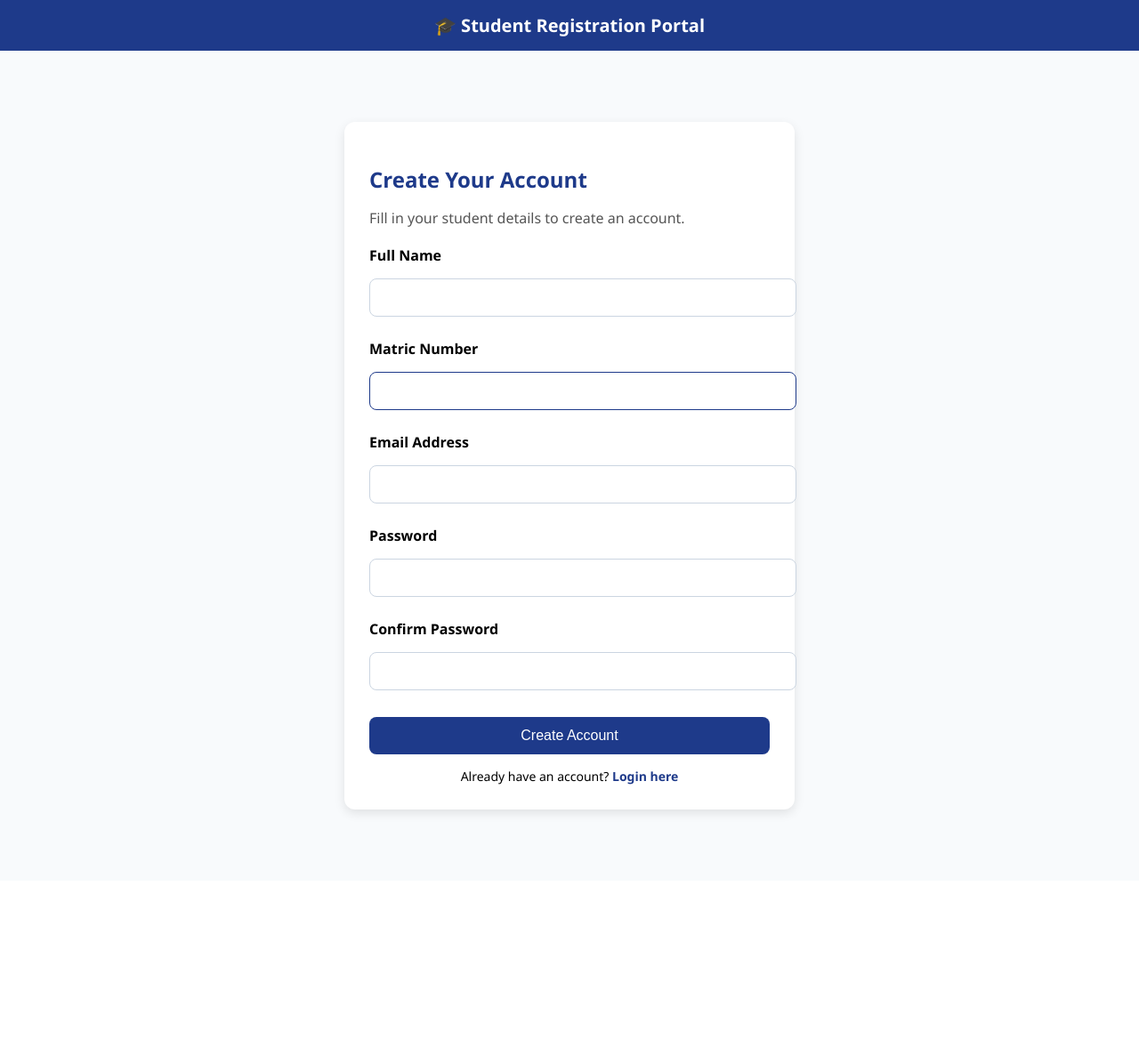
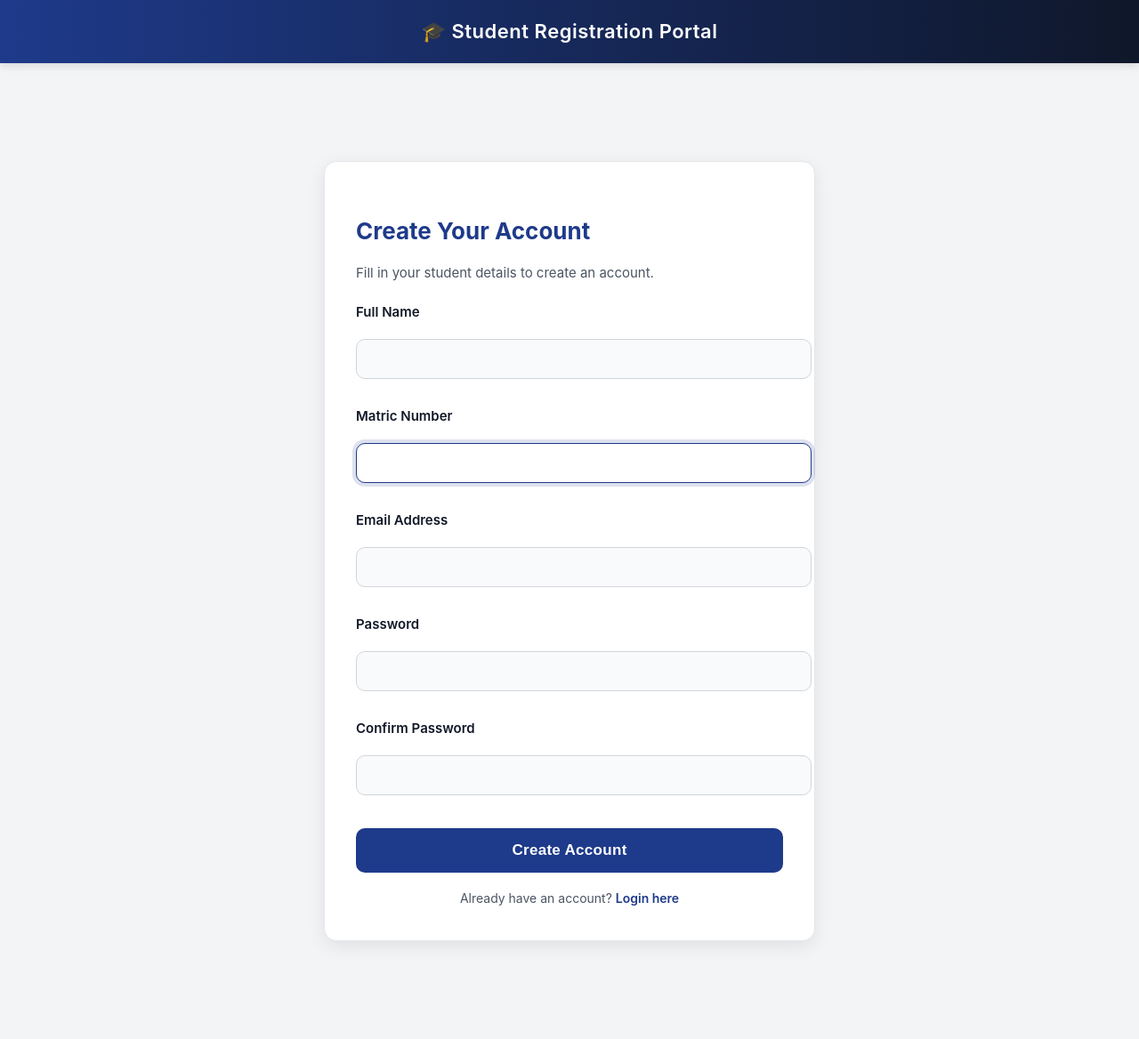
Before and after one commit to Rayflex189/EduSubmit, a Django app: page /register/ in a window 1280 px wide. Shown: the whole page at 89% size. Before the commit the page ends 918 px from the top, so only its background shows below. Run offline with Django 5.2, Linux system fonts and the light colour scheme.

Commit message:
Your commit message here

```diff
--- a/assignment_portal/submissions/templates/base.html
+++ b/assignment_portal/submissions/templates/base.html
@@ -5,65 +5,126 @@
     <meta name="viewport" content="width=device-width, initial-scale=1.0">
     <title>{{ page_title }}</title>
     <style>
+        /* ============================
+           GLOBAL THEME — EDUCATION STYLE
+        ============================= */
         body {
-            font-family: 'Segoe UI', sans-serif;
-            background: #F8FAFC;
+            font-family: "Inter", "Segoe UI", sans-serif;
+            background: #F3F4F6;
             margin: 0;
             padding: 0;
+            color: #1F2937;
+            line-height: 1.6;
         }
+
+        /* ============================
+           NAVBAR
+        ============================= */
         .navbar {
-            background: #1E3A8A;
-            padding: 18px 40px;
+            background: linear-gradient(to right, #1E3A8A, #0F172A);
+            padding: 20px 50px;
             color: white;
-            font-size: 20px;
-            font-weight: bold;
+            font-size: 22px;
+            font-weight: 600;
+            letter-spacing: 0.5px;
+            box-shadow: 0 2px 10px rgba(0,0,0,0.15);
         }
+
+        /* ============================
+           MAIN WRAPPER
+        ============================= */
         .container {
             width: 90%;
-            max-width: 1000px;
-            margin: 40px auto;
+            max-width: 1100px;
+            margin: 50px auto;
         }
+
+        /* ============================
+           CARD / CONTENT BOXES
+        ============================= */
         .card {
             background: white;
-            padding: 25px;
-            border-radius: 10px;
-            box-shadow: 0 4px 12px rgba(0, 0, 0, 0.08);
+            padding: 35px;
+            border-radius: 14px;
+            box-shadow: 0 6px 20px rgba(0,0,0,0.08);
+            border: 1px solid #E5E7EB;
         }
+
+        /* ============================
+           INPUTS & FORMS
+        ============================= */
         input, select, textarea {
             width: 100%;
-            padding: 12px;
-            margin: 10px 0;
-            border-radius: 8px;
-            border: 1px solid #CBD5E1;
+            padding: 14px;
+            margin: 12px 0;
+            border-radius: 10px;
+            border: 1px solid #D1D5DB;
             font-size: 16px;
+            background: #F9FAFB;
+            transition: 0.25s ease;
         }
+
+        input:focus, select:focus, textarea:focus {
+            border-color: #1E3A8A;
+            background: #FFFFFF;
+            box-shadow: 0 0 0 4px rgba(30, 58, 138, 0.15);
+            outline: none;
+        }
+
+        /* ============================
+           BUTTONS
+        ============================= */
         .btn {
-            padding: 12px 18px;
-            background: #3B82F6;
+            padding: 14px 20px;
+            background: #1E3A8A;
             color: white;
             border: none;
-            border-radius: 8px;
+            border-radius: 10px;
             cursor: pointer;
             font-size: 17px;
+            font-weight: 500;
+            transition: 0.25s ease;
+            letter-spacing: 0.3px;
         }
+
         .btn:hover {
-            background: #1E3A8A;
+            background: #0F172A;
+            transform: translateY(-2px);
+            box-shadow: 0 4px 12px rgba(0,0,0,0.15);
         }
+
+        /* ============================
+           TABLE STYLING
+        ============================= */
         .table {
             width: 100%;
             border-collapse: collapse;
-            margin-top: 15px;
+            margin-top: 25px;
+            background: white;
+            border-radius: 10px;
+            overflow: hidden;
+            box-shadow: 0 4px 15px rgba(0,0,0,0.06);
         }
+
         .table th {
             background: #1E3A8A;
             color: white;
-            padding: 12px;
-            font-size: 16px;
+            padding: 14px;
+            font-size: 15px;
+            text-transform: uppercase;
+            letter-spacing: 0.5px;
         }
+
         .table td {
-            padding: 12px;
+            padding: 14px;
+            border-bottom: 1px solid #E5E7EB;
+            font-size: 15px;
             background: #FFFFFF;
-            border-bottom: 1px solid #E2E8F0;
         }
+
+        .table tr:nth-child(even) td {
+            background: #F9FAFB;
+        }
+
     </style>
 </head>
--- a/assignment_portal/submissions/templates/submissions/register.html
+++ b/assignment_portal/submissions/templates/submissions/register.html
@@ -2,82 +2,125 @@
 
 <body>
 <style>
+    /* ======================================
+       NAVBAR — Academic Gradient Header
+    ====================================== */
     .navbar {
-        background: #1E3A8A;
-        padding: 15px;
-        color: #fff;
-        font-size: 20px;
-        font-weight: bold;
+        background: linear-gradient(to right, #1E3A8A, #0F172A);
+        padding: 18px 40px;
+        color: white;
+        font-size: 22px;
+        font-weight: 600;
         text-align: center;
+        letter-spacing: 0.5px;
+        box-shadow: 0 2px 10px rgba(0,0,0,0.15);
+    }
+
+    /* ======================================
+       PAGE LAYOUT
+    ====================================== */
+    body {
+        margin: 0;
+        padding: 0;
+        font-family: "Inter", "Segoe UI", sans-serif;
+        background: #F3F4F6;
+        color: #1F2937;
     }
 
     .container {
         display: flex;
         justify-content: center;
-        align-items: center;
-        padding: 40px 0;
+        align-items: flex-start;
+        padding: 60px 0;
     }
 
+    /* ======================================
+       CARD / REGISTRATION BOX
+    ====================================== */
     .card {
         width: 100%;
-        max-width: 450px;
-        background: #fff;
-        padding: 28px;
-        border-radius: 12px;
-        box-shadow: 0 4px 12px rgba(0,0,0,0.1);
+        max-width: 480px;
+        background: white;
+        padding: 35px;
+        border-radius: 14px;
+        box-shadow: 0 6px 20px rgba(0,0,0,0.08);
+        border: 1px solid #E5E7EB;
+        animation: fadeIn 0.4s ease-in-out;
     }
 
     .card h2 {
         color: #1E3A8A;
-        font-size: 24px;
+        font-size: 26px;
         margin-bottom: 5px;
+        font-weight: 700;
     }
 
     .card p {
-        color: #555;
+        color: #4B5563;
         margin-bottom: 20px;
+        font-size: 15px;
     }
 
+    /* ======================================
+       FORM ELEMENTS
+    ====================================== */
     form label {
         display: block;
         font-weight: 600;
-        margin-top: 15px;
-        margin-bottom: 5px;
+        margin-top: 18px;
+        margin-bottom: 6px;
+        font-size: 15px;
+        color: #111827;
     }
 
     form input {
         width: 100%;
-        padding: 12px 14px;
-        border: 1px solid #cbd5e1;
-        border-radius: 8px;
+        padding: 13px 15px;
+        border: 1px solid #D1D5DB;
+        border-radius: 10px;
         font-size: 15px;
         outline: none;
+        background: #F9FAFB;
+        transition: 0.25s ease;
     }
 
     form input:focus {
         border-color: #1E3A8A;
+        background: #FFFFFF;
+        box-shadow: 0 0 0 4px rgba(30, 58, 138, 0.15);
     }
 
+    /* ======================================
+       BUTTON
+    ====================================== */
     .btn {
         width: 100%;
-        padding: 12px;
-        margin-top: 20px;
+        padding: 15px;
+        margin-top: 25px;
         background: #1E3A8A;
         color: white;
-        font-size: 16px;
+        font-size: 17px;
+        font-weight: 600;
         border: none;
-        border-radius: 8px;
+        border-radius: 10px;
         cursor: pointer;
+        transition: 0.25s ease;
     }
 
     .btn:hover {
-        background: #163a72;
+        background: #0F172A;
+        transform: translateY(-2px);
+        box-shadow: 0 4px 12px rgba(0,0,0,0.15);
     }
 
+    /* ======================================
+       LOGIN LINK
+    ====================================== */
     .login-link {
-        margin-top: 15px;
+        margin-top: 18px;
         text-align: center;
         font-size: 14px;
+        color: #4B5563;
     }
 
     .login-link a {
@@ -85,6 +128,17 @@
         font-weight: 600;
         text-decoration: none;
     }
+
+    .login-link a:hover {
+        text-decoration: underline;
+    }
+
+    /* Smooth appearance */
+    @keyframes fadeIn {
+        from { opacity: 0; transform: translateY(10px); }
+        to { opacity: 1; transform: translateY(0); }
+    }
+
 </style>
 
 <div class="navbar">🎓 Student Registration Portal</div>
```
